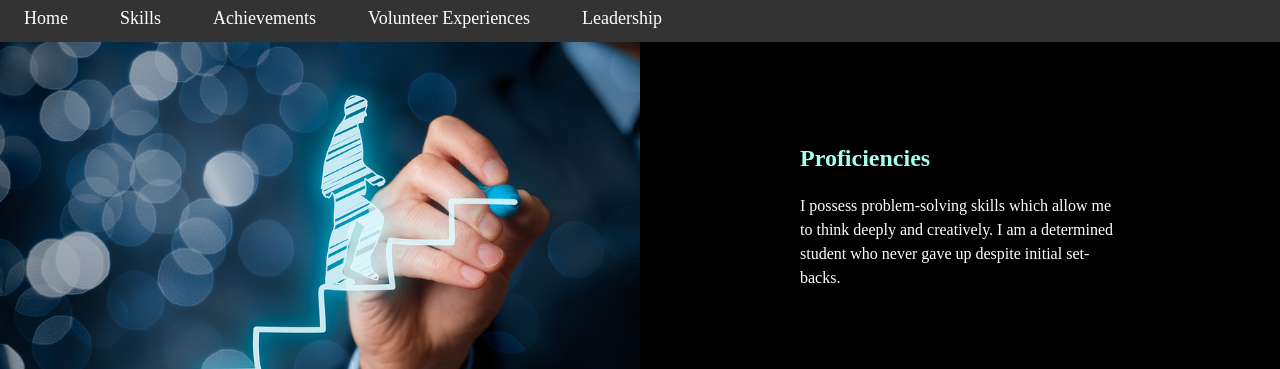
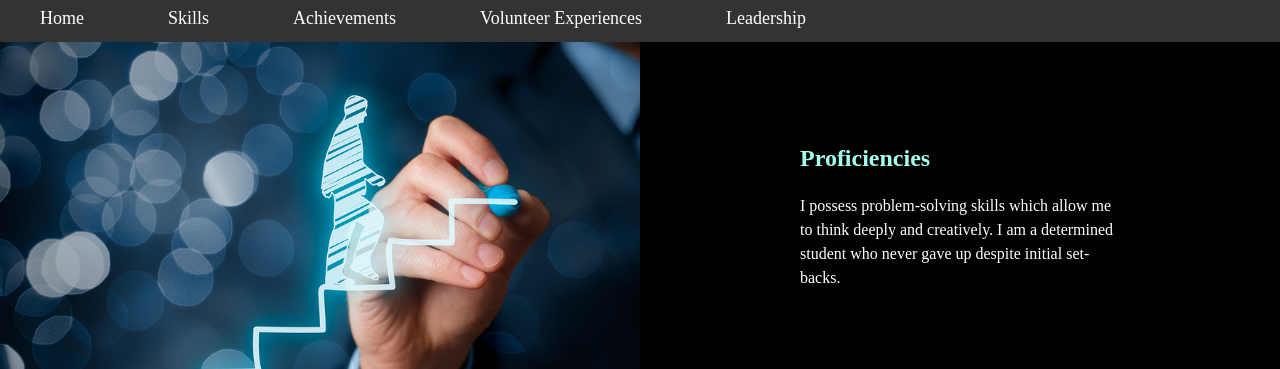
Before and after one commit to nathenlow/AboutMe, a plain HTML site: page Skills.html in a window 1280 px wide. Shown: the part 59-428 px from the top of the page. Drawn offline with Linux system fonts and the light colour scheme.

Commit message:
highlighting of navigation links looks

```diff
--- a/css/Achievements_style.css
+++ b/css/Achievements_style.css
@@ -37,10 +37,16 @@ a{
 
 .navlinks a:link, a:visited {
     font-size: 18px;
+    padding: 0.3rem;
+    padding-right: 1rem;
+    padding-left: 1rem;
 
 }
-.navlinks a:hover, a:active {
-    background-color: gray;
+
+.navlinks a:hover,
+a:active {
+  background-color: gray;
+  border-radius: 0.5rem;
 }
 
 /*Achievement title position*/
--- a/css/Home_style.css
+++ b/css/Home_style.css
@@ -34,14 +34,19 @@ a {
 }
 
 /*font size setting for navigation links--*/
-.navlinks a:link,
-a:visited {
+.navlinks a:link, a:visited {
   font-size: 18px;
+  padding: 0.3rem;
+  padding-right: 1rem;
+  padding-left: 1rem;
+
 }
+
 /*"highlights" when hovering navigation links*/
 .navlinks a:hover,
 a:active {
-  background-color: gray;
+background-color: gray;
+border-radius: 0.5rem;
 }
 
 .body{
--- a/css/Leadership_style.css
+++ b/css/Leadership_style.css
@@ -37,10 +37,16 @@ a{
 
 .navlinks a:link, a:visited {
     font-size: 18px;
+    padding: 0.3rem;
+    padding-right: 1rem;
+    padding-left: 1rem;
 
 }
-.navlinks a:hover, a:active {
-    background-color: gray;
+
+.navlinks a:hover,
+a:active {
+  background-color: gray;
+  border-radius: 0.5rem;
 }
 
 .title{
--- a/css/Skills_style.css
+++ b/css/Skills_style.css
@@ -37,10 +37,16 @@ a{
 
 .navlinks a:link, a:visited {
     font-size: 18px;
+    padding: 0.3rem;
+    padding-right: 1rem;
+    padding-left: 1rem;
 
 }
-.navlinks a:hover, a:active {
-    background-color: gray;
+
+.navlinks a:hover,
+a:active {
+  background-color: gray;
+  border-radius: 0.5rem;
 }
 
 .title{
--- a/css/VolunteerExperiences_style.css
+++ b/css/VolunteerExperiences_style.css
@@ -34,13 +34,18 @@ a:visited {
   list-style: none;
 }
 
-.navlinks a:link,
-a:visited {
+.navlinks a:link, a:visited {
   font-size: 18px;
+  padding: 0.3rem;
+  padding-right: 1rem;
+  padding-left: 1rem;
+
 }
+
 .navlinks a:hover,
 a:active {
-  background-color: gray;
+background-color: gray;
+border-radius: 0.5rem;
 }
 
 .title {
--- a/css/normalize.css
+++ b/css/normalize.css
@@ -38,12 +38,19 @@ a{
 /*font size setting for navigation links--*/
 .navlinks a:link, a:visited {
     font-size: 18px;
+    padding: 0.3rem;
+    padding-right: 1rem;
+    padding-left: 1rem;
 
 }
 
+
+
 /*"highlights" when hovering navigation links*/
-.navlinks a:hover, a:active {
-    background-color: gray;
+.navlinks a:hover,
+a:active {
+  background-color: gray;
+  border-radius: 0.5rem;
 }
 
 
```
